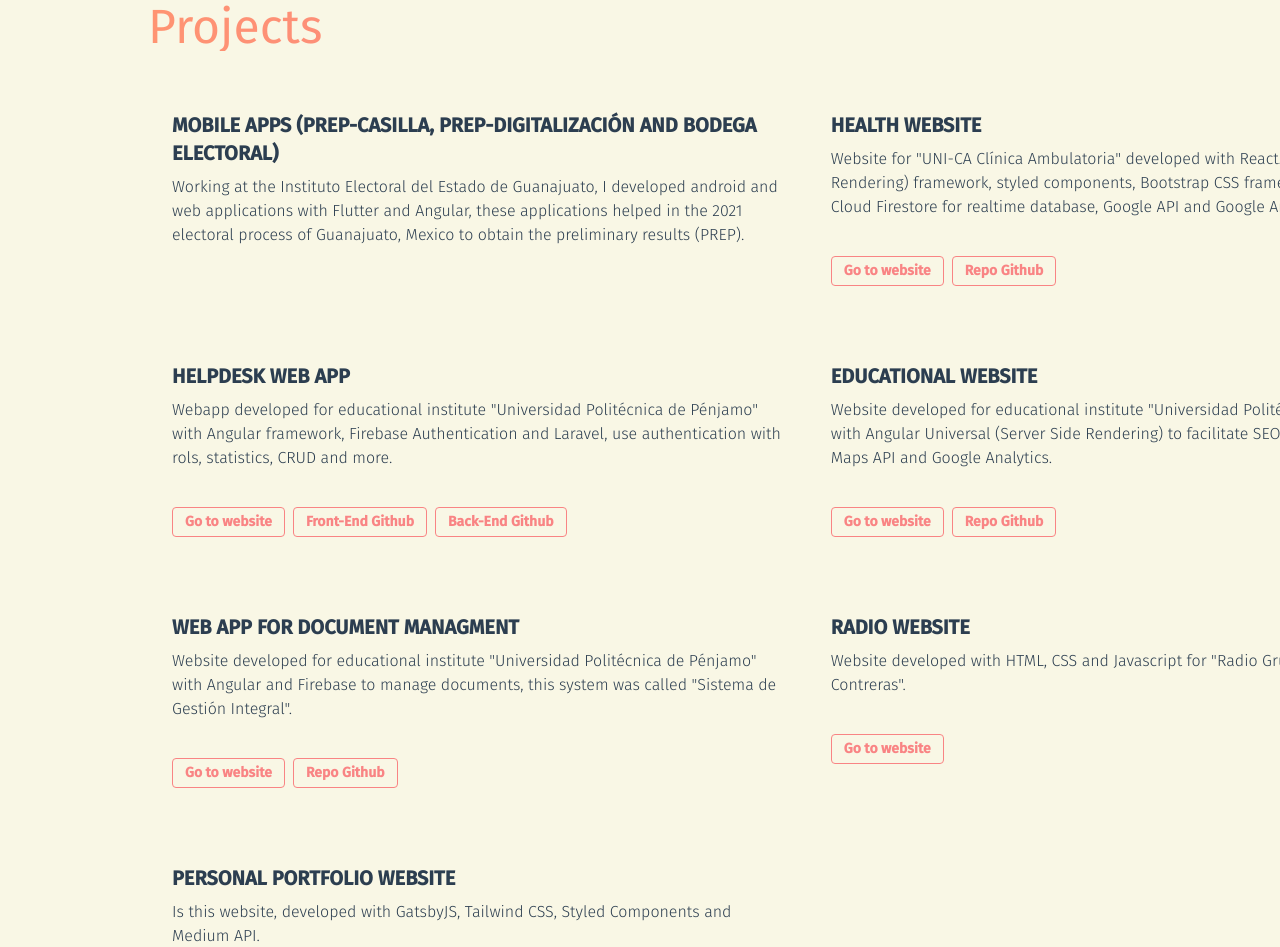
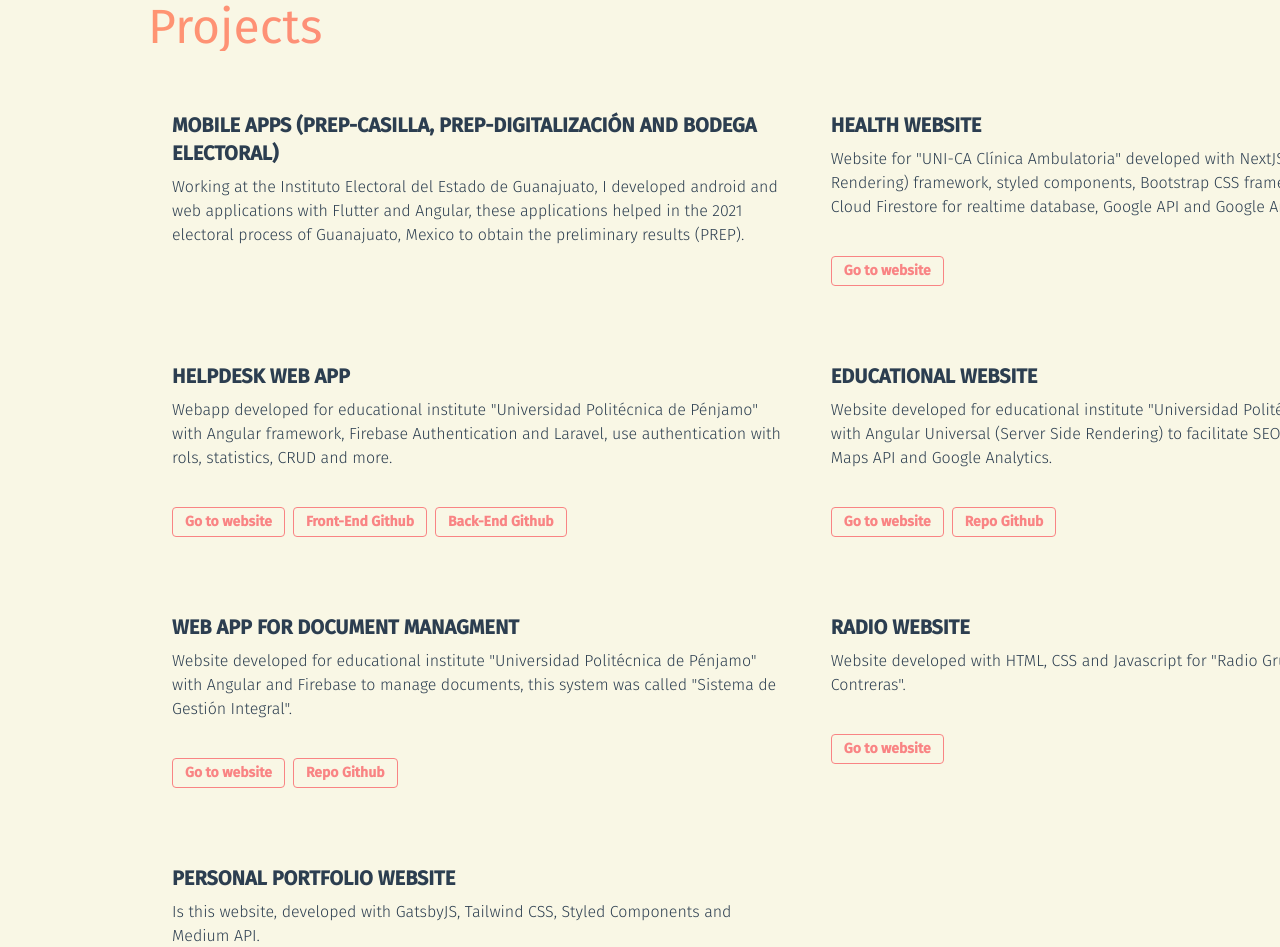
Before and after one commit to lemmusm/octopus, a Gatsby site: page / in a window 1280 px wide. Shown: the part 1577-2524 px from the top of the page. Built offline with nearby package versions, Linux system fonts and the light colour scheme; Gatsby itself is replaced by a stand-in of ours.

Commit message:
Update content on projects

```diff
--- a/src/components/projects.js
+++ b/src/components/projects.js
@@ -22,7 +22,7 @@ const Proyectos = () => {
           <div className="font-bold text-xl mb-2">HEALTH WEBSITE</div>
           <p className="colorText text-base">
             Website for "UNI-CA Clínica Ambulatoria" developed with
-            React.js/Next.js (Server Side Rendering) framework, styled
+            NextJS (Server Side Rendering) framework, styled
             components, Bootstrap CSS framework and Firebase Cloud Firestore for
             realtime database, Google API and Google Analytics.
           </p>
@@ -30,20 +30,11 @@ const Proyectos = () => {
         <div className="px-6 py-4">
           <span className="inline-block bg-transparent px-3 py-1 my-1 text-sm font-semibold colorText rounded mr-2 linkProjects">
             <a
-              href="https://unicaclinicaambulatoria.netlify.app/"
+              href="https://uni-ca.com.mx/"
               target="_blank"
               rel="noopener noreferrer"
             >
               Go to website
-            </a>
-          </span>
-          <span className="inline-block bg-transparent px-3 py-1 my-1 text-sm font-semibold colorText rounded mr-2 linkProjects">
-            <a
-              href="https://github.com/lemmusm/unica-nxjs"
-              target="_blank"
-              rel="noopener noreferrer"
-            >
-              Repo Github
             </a>
           </span>
         </div>
```
